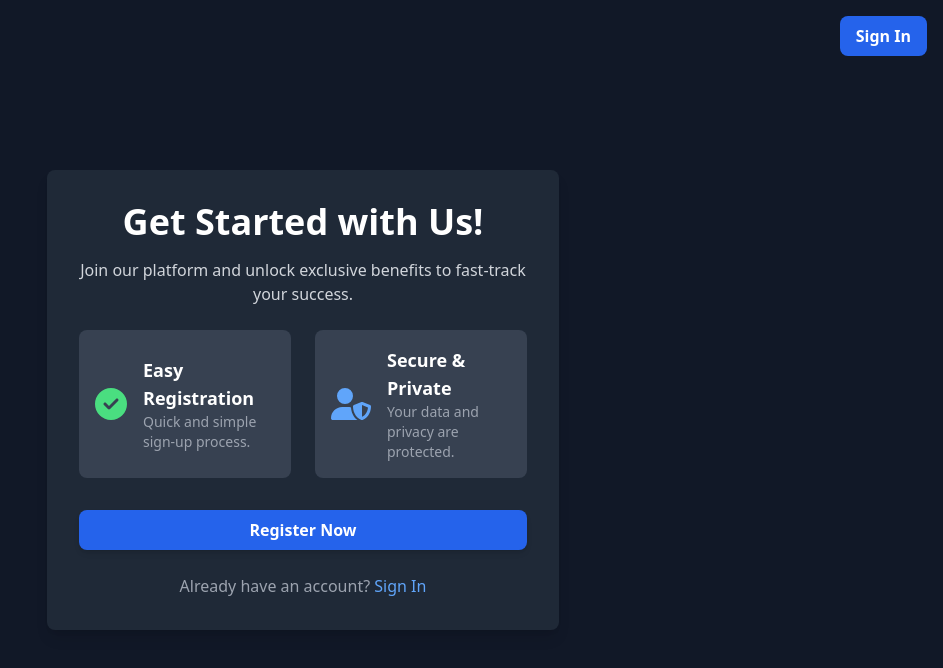
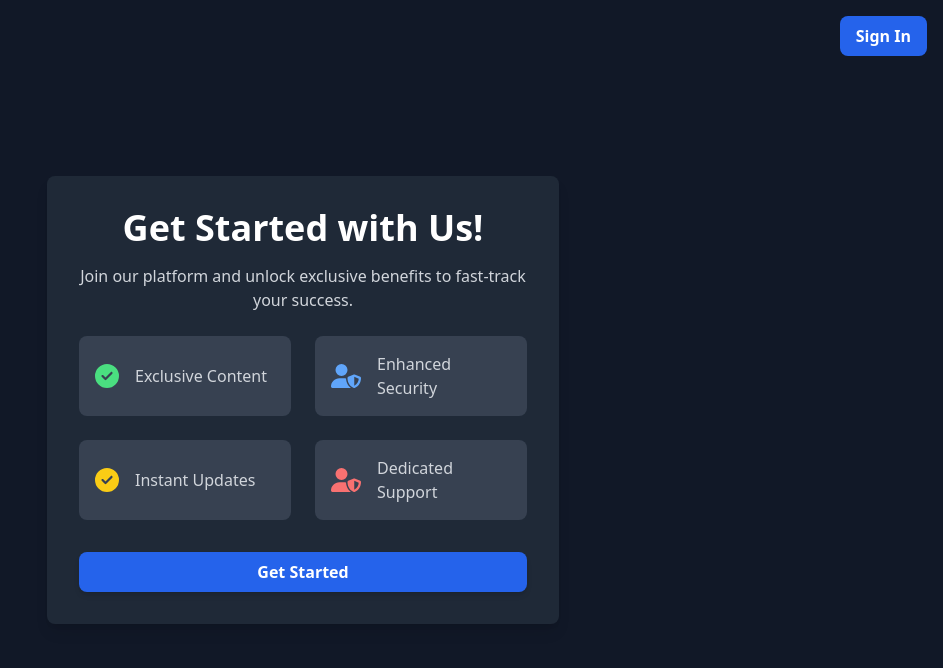
Before and after one commit to pratham704/sih-24-frontend, a React (Create React App) app: page /student/account/login in a window 1280 px wide. Both pictures are taken after a click on the button "Get Started". Shown: the top 668 px of the page, without its empty margins (337-1280 px from the left). Built offline with nearby package versions, Linux system fonts and the light colour scheme; no server answers.

Commit message:
refactor: Add SkeletonLogin component for registration page loading state

```diff
--- /dev/null
+++ b/src/components/Skleton/SkeletonLogin.jsx
@@ -0,0 +1,45 @@
+import React from "react";
+import { FontAwesomeIcon } from "@fortawesome/react-fontawesome";
+import { faLock, faEnvelope } from "@fortawesome/free-solid-svg-icons";
+import { faGoogle, faLinkedinIn } from "@fortawesome/free-brands-svg-icons";
+import { faCheckCircle, faUserShield } from "@fortawesome/free-solid-svg-icons";
+import { motion } from "framer-motion";
+
+export default function SkeletonLogin() {
+  return (
+    <div className="relative flex items-center justify-center min-h-screen bg-gray-900 text-white">
+      <motion.div
+        className="flex flex-col items-center w-full max-w-sm sm:max-w-md md:max-w-lg mx-4 bg-gray-800 rounded-lg overflow-hidden shadow-lg p-6 sm:p-8"
+        initial={{ opacity: 0, x: 50 }}
+        animate={{ opacity: 1, x: 0 }}
+        transition={{ duration: 0.5 }}
+      >
+        <div className="w-full mb-8 animate-pulse">
+          <div className="flex items-center border-b border-gray-600 py-3">
+            <FontAwesomeIcon icon={faEnvelope} className="text-gray-400 mr-4" />
+            <div className="bg-gray-700 h-12 w-3/4 rounded"></div>
+          </div>
+        </div>
+        <div className="w-full mb-8 animate-pulse">
+          <div className="flex items-center border-b border-gray-600 py-3">
+            <FontAwesomeIcon icon={faLock} className="text-gray-400 mr-4" />
+            <div className="bg-gray-700 h-12 w-3/4 rounded"></div>
+          </div>
+        </div>
+        <div className="w-full mb-8 animate-pulse">
+          <div className="bg-gray-700 h-14 w-full rounded"></div>
+        </div>
+        <div className="flex items-start justify-start w-full mb-8 animate-pulse">
+          <div className="bg-gray-700 h-8 w-8 rounded mr-2"></div>
+          <div className="bg-gray-700 h-8 w-2/3 rounded"></div>
+        </div>
+
+        <div className="bg-gray-700 h-14 w-full rounded mb-6 animate-pulse"></div>
+        <div className="flex justify-center mt-6 space-x-6 animate-pulse">
+          <div className="bg-gray-700 h-12 w-12 rounded-full"></div>
+          <div className="bg-gray-700 h-12 w-12 rounded-full"></div>
+        </div>
+      </motion.div>
+    </div>
+  );
+}
--- a/src/pages/app/(auth)/Learner/Login.jsx
+++ b/src/pages/app/(auth)/Learner/Login.jsx
@@ -8,18 +8,18 @@ import ReCAPTCHA from "react-google-recaptcha";
 import { baseUrl } from "../../../../api/BaseUrl";
 import { Toast } from "primereact/toast";
 import { SigninValidator } from "../../../../utils/Validators/auth.validatoions";
-
 import { motion } from "framer-motion"; // Import Framer Motion
+import SkeletonLogin from "../../../../components/Skleton/SkeletonLogin";
 
 export default function Login() {
   const toast = useRef(null);
-
   const nav = useNavigate();
   const [email, setEmail] = useState("");
   const [password, setPassword] = useState("");
   const [captchaVerified, setCaptchaVerified] = useState(false);
   const [rememberMe, setRememberMe] = useState(false);
   const [showSignIn, setShowSignIn] = useState(true); // State to toggle between Sign In and Get Started
+  const [isloading, setisloading] = useState(false);
 
   const onCaptchaChange = (value) => {
     setCaptchaVerified(!!value);
@@ -51,12 +51,16 @@ export default function Login() {
     return true;
   };
 
+
+
   const HandleSignin = async () => {
     const isValid = await Validate();
 
     if (!isValid) {
       return;
     }
+
+    setisloading(true);
 
     try {
       const response = await fetch(`${baseUrl}/api/auth/login`, {
@@ -67,26 +71,29 @@ export default function Login() {
         body: JSON.stringify({ email, password }),
       });
 
-      if (!response.ok) {
-        throw new Error("Authentication failed");
-      }
+      const data = await response.json();
+      setisloading(false);
 
-      const data = await response.json();
-
+      console.log(response.status);
       if (data.success) {
         localStorage.setItem("stdToken", data.content.token);
         nav("/student/dashboard");
-      } else {
-        throw new Error("Authentication failed");
+      }
+
+      if (response.status === 400) {
+
+        toast.current.show({
+          severity: "error",
+          summary: "Error",
+          detail: "Does not Exists",
+          life: 3000,
+        });
       }
     } catch (error) {
       console.error("Authentication error:", error);
-      toast.current.show({
-        severity: "error",
-        summary: "Error",
-        detail: "Authentication failed. Please check your credentials.",
-        life: 3000,
-      });
+      alert("Authentication failed. Please check your credentials.");
+    } finally {
+      setisloading(false); // Ensure loading state is reset even if an error occurs
     }
   };
 
@@ -100,16 +107,16 @@ export default function Login() {
     visible: { opacity: 1, transition: { duration: 1.2 } },
   };
 
-  const buttonVariant = {
-    hover: { scale: 1.1, boxShadow: "0px 0px 8px rgb(255, 255, 255)" },
-    tap: { scale: 0.9 },
-  };
-
   return (
-    <div className="relative flex items-center justify-center min-h-screen bg-gray-900 text-white">
-      {/* Top right toggle button */}
+    <>
               <Toast ref={toast} />
 
+      {isloading ? (
+        <>
+          <SkeletonLogin />
+        </>
+      ) : (
+        <div className="relative flex items-center justify-center min-h-screen bg-gray-900 text-white">
           <button
             onClick={() => setShowSignIn(!showSignIn)}
             className="absolute top-4 right-4 bg-blue-600 hover:bg-blue-700 text-white font-bold py-2 px-4 rounded-lg transition duration-300"
@@ -127,7 +134,6 @@ export default function Login() {
           >
             {showSignIn ? (
               <>
-            {/* Sign In form */}
                 <h2 className="text-3xl sm:text-4xl font-bold mb-6">Sign In</h2>
                 <div className="w-full mb-4">
                   <div className="flex items-center border-b border-gray-600 py-2">
@@ -146,7 +152,10 @@ export default function Login() {
                 </div>
                 <div className="w-full mb-6">
                   <div className="flex items-center border-b border-gray-600 py-2">
-                <FontAwesomeIcon icon={faLock} className="text-gray-400 mr-3" />
+                    <FontAwesomeIcon
+                      icon={faLock}
+                      className="text-gray-400 mr-3"
+                    />
                     <input
                       type="password"
                       className="bg-gray-800 text-white outline-none w-full py-2 px-4"
@@ -219,8 +228,8 @@ export default function Login() {
                   initial="hidden"
                   animate="visible"
                 >
-              Join our platform and unlock exclusive benefits to fast-track your
-              success.
+                  Join our platform and unlock exclusive benefits to fast-track
+                  your success.
                 </motion.p>
 
                 {/* Key Benefits Section */}
@@ -233,17 +242,22 @@ export default function Login() {
                   >
                     <FontAwesomeIcon
                       icon={faCheckCircle}
-                  className="text-green-400"
-                  size="2x"
+                      className="text-green-400 text-2xl"
                     />
-                <div>
-                  <h3 className="text-lg font-semibold">Easy Registration</h3>
-                  <p className="text-gray-400 text-sm">
-                    Quick and simple sign-up process.
-                  </p>
-                </div>
+                    <p className="text-gray-300">Exclusive Content</p>
                   </motion.div>
-
+                  <motion.div
+                    className="flex items-center space-x-4 p-4 bg-gray-700 rounded-lg"
+                    initial={{ opacity: 0, x: -20 }}
+                    animate={{ opacity: 1, x: 0 }}
+                    transition={{ delay: 0.4, duration: 0.6 }}
+                  >
+                    <FontAwesomeIcon
+                      icon={faUserShield}
+                      className="text-blue-400 text-2xl"
+                    />
+                    <p className="text-gray-300">Enhanced Security</p>
+                  </motion.div>
                   <motion.div
                     className="flex items-center space-x-4 p-4 bg-gray-700 rounded-lg"
                     initial={{ opacity: 0, x: -20 }}
@@ -251,46 +265,36 @@ export default function Login() {
                     transition={{ delay: 0.6, duration: 0.6 }}
                   >
                     <FontAwesomeIcon
+                      icon={faCheckCircle}
+                      className="text-yellow-400 text-2xl"
+                    />
+                    <p className="text-gray-300">Instant Updates</p>
+                  </motion.div>
+                  <motion.div
+                    className="flex items-center space-x-4 p-4 bg-gray-700 rounded-lg"
+                    initial={{ opacity: 0, x: -20 }}
+                    animate={{ opacity: 1, x: 0 }}
+                    transition={{ delay: 0.8, duration: 0.6 }}
+                  >
+                    <FontAwesomeIcon
                       icon={faUserShield}
-                  className="text-blue-400"
-                  size="2x"
+                      className="text-red-400 text-2xl"
                     />
-                <div>
-                  <h3 className="text-lg font-semibold">Secure & Private</h3>
-                  <p className="text-gray-400 text-sm">
-                    Your data and privacy are protected.
-                  </p>
-                </div>
+                    <p className="text-gray-300">Dedicated Support</p>
                   </motion.div>
                 </div>
 
-            <motion.button
-              onClick={() => nav("/student/account/register")} // Navigate to registration page
+                <button
+                  onClick={() => nav("/student/account/register")}
                   className="bg-blue-600 hover:bg-blue-700 text-white font-bold py-2 px-6 rounded-lg transition duration-300 shadow-md hover:shadow-lg w-full"
-              whileHover={buttonVariant.hover}
-              whileTap={buttonVariant.tap}
-              transition={{ type: "spring", stiffness: 300 }}
                 >
-              Register Now
-            </motion.button>
-
-            <motion.p
-              className="mt-6 text-center text-gray-400"
-              initial={{ opacity: 0, y: 20 }}
-              animate={{ opacity: 1, y: 0 }}
-              transition={{ delay: 0.5 }}
-            >
-              Already have an account?{" "}
-              <span
-                className="text-blue-400 cursor-pointer"
-                onClick={() => setShowSignIn(true)}
-              >
-                Sign In
-              </span>
-            </motion.p>
+                  Get Started
+                </button>
               </>
             )}
           </motion.div>
         </div>
+      )}
+    </>
   );
 }
```
Also changed, not shown: src/pages/app/(auth)/Learner/Register.jsx (+18 -1 lines). Lines whose indentation alone changed are shown as unchanged.
